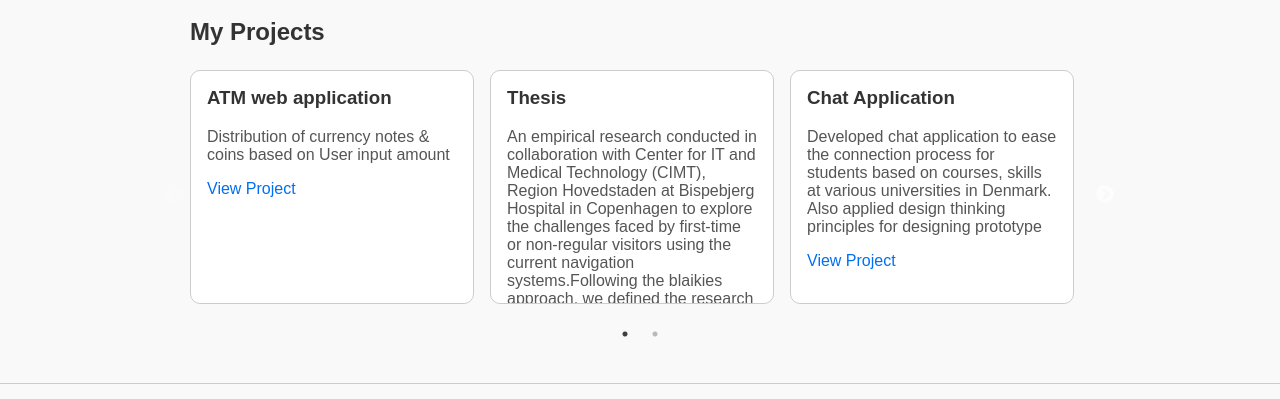
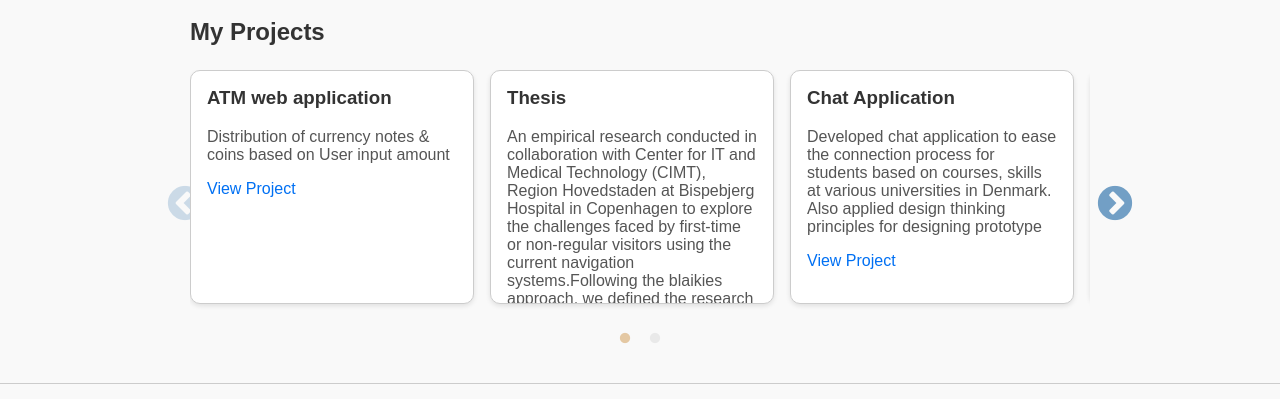
Before and after one commit to Babavaraprasad/portfolio, a Next.js app: page / in a window 1280 px wide. Shown: the part 648-1047 px from the top of the page. Built offline with nearby package versions, Linux system fonts and the light colour scheme.

Commit message:
slick carousel effects and including new data for projects

```diff
--- a/src/data/projects.js
+++ b/src/data/projects.js
@@ -23,6 +23,12 @@ const projects = [
       "Empirical Research conducted investigating marketplaces students choose to buy or sell second-hand products for academic purposes",
     link: "https://github.com/Babavaraprasad/Research2022_QualitativeStudy/blob/main/Research_Project_Handin_Babavaraprasad.pdf",
   },
+   {
+    title: "Movie Dashboard",
+    description:
+      "created a dashboard to display movies list using nextjs. It fetches data from TMDB and updates movies list for every 1 min with ISR concept in nextjs ",
+    link: "https://github.com/Babavaraprasad/Movie_dashboard_using_Next.js",
+  },
 ];
 
 export default projects;
--- a/src/pages/_app.js
+++ b/src/pages/_app.js
@@ -1,3 +1,5 @@
+import "slick-carousel/slick/slick.css";
+import "slick-carousel/slick/slick-theme.css";
 import "@/styles/globals.css";
 
 export default function App({ Component, pageProps }) {
--- a/src/pages/index.js
+++ b/src/pages/index.js
@@ -44,7 +44,6 @@ const settings = {
           <Slider {...settings}>
           {/* <div className={styles.projectsGrid}> */}
             {projects.map((project, index) => (
-
               <Card key={index} {...project} />
             ))}
             </Slider>
--- a/src/styles/Card.module.scss
+++ b/src/styles/Card.module.scss
@@ -13,8 +13,11 @@
   overflow: hidden;
   justify-content: flex-start;
   max-height: 100% !important;
+  box-shadow: 0 2px 5px rgba(0, 0, 0, 0.1);
+
   &:hover {
     transform: translateY(-5px);
+     box-shadow: 0 6px 15px rgba(0, 0, 0, 0.2);
   }
 
   h3 {
--- a/src/styles/Home.module.css
+++ b/src/styles/Home.module.css
@@ -17,17 +17,3 @@
   flex-wrap: wrap;
   gap: 1rem;
 }
-
-/* Hide disabled arrows */
-.swiper-button-prev.swiper-button-disabled,
-.swiper-button-next.swiper-button-disabled {
-  opacity: 0;
-  pointer-events: none;
-}
-
-/* Optional: style active arrows */
-.swiper-button-prev,
-.swiper-button-next {
-  color: #007bff; /* match your theme */
-  font-weight: bold;
-}
--- a/src/styles/globals.css
+++ b/src/styles/globals.css
@@ -20,3 +20,26 @@ main {
   max-width: 900px;
   margin: 0 auto;
 }
+
+.slick-prev:before,
+.slick-next:before {
+  color:steelblue !important;   /* blue */
+  font-size: 40px !important;
+  top: 45% !important;  /* bigger arrows */
+}
+
+/* Change dot color */
+.slick-dots li button:before {
+  font-size: 12px !important;   /* dot size */
+  color: #bbb !important;       /* inactive dot color */
+}
+
+.slick-dots li.slick-active button:before {
+  color: burlywood !important;    /* active dot color */
+}
+
+/* Adjust spacing / line height around dots */
+.slick-dots {
+  bottom: -30px !important;     /* move dots down */
+  line-height: 1.8 !important;  /* increase spacing */
+}
```
